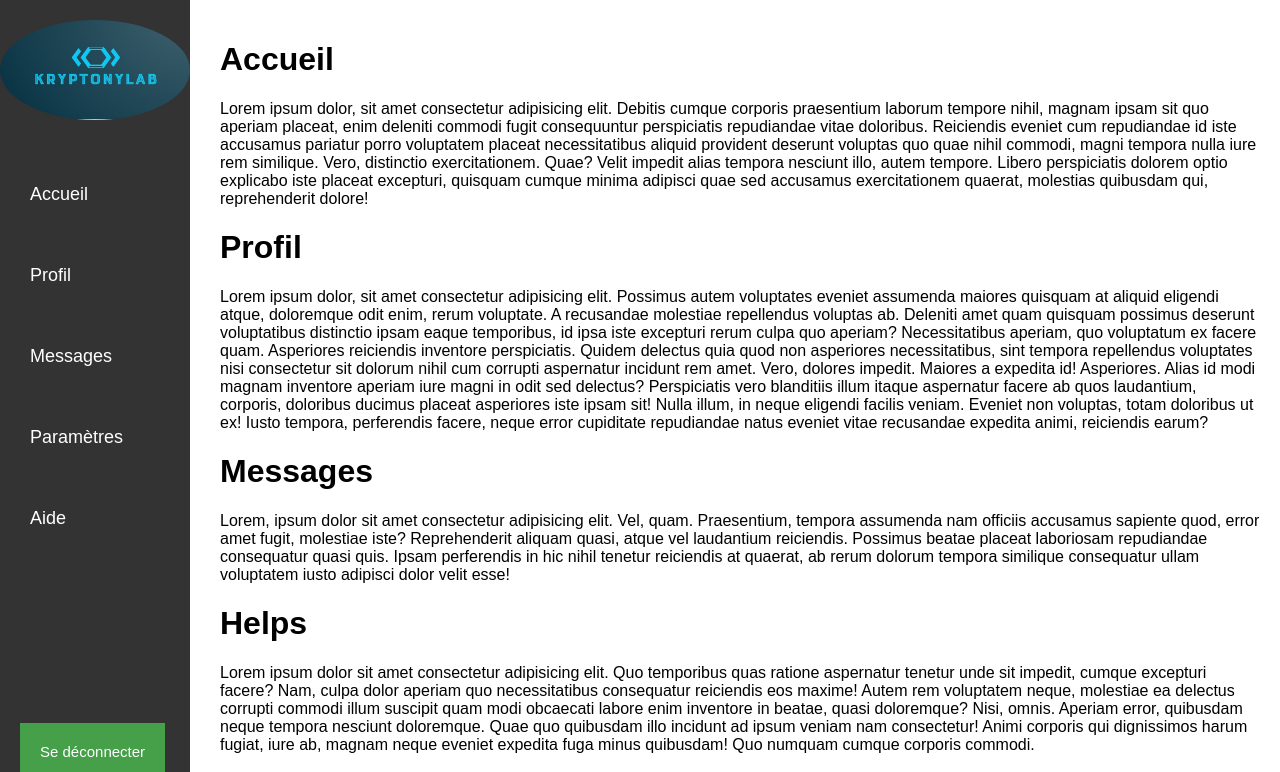
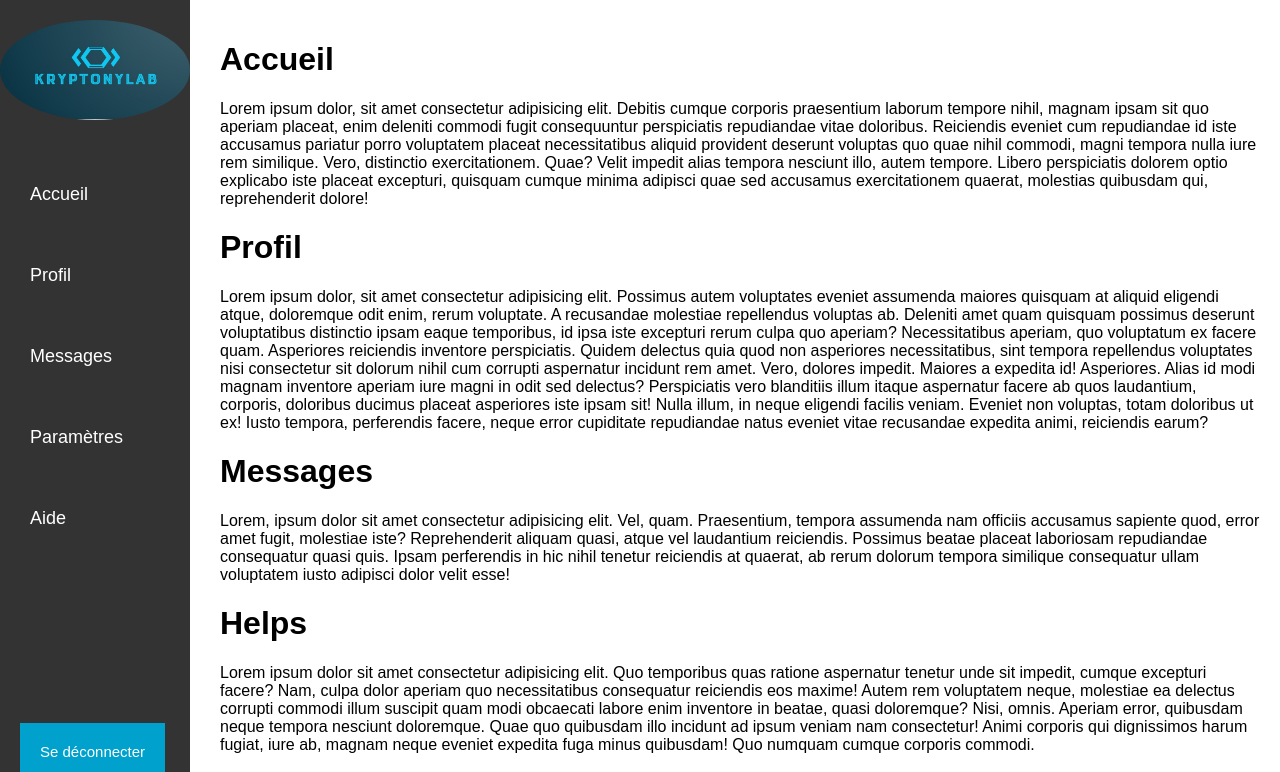
Before and after one commit to tmd7492/navbar_vertical, a plain HTML site: page index.html in a window 1280 px wide. In both pictures the pointer is over the button "Se déconnecter". Shown: the top 772 px of the page. Drawn offline with Linux system fonts and the light colour scheme.

Commit message:
Update styles.css

```diff
--- a/styles.css
+++ b/styles.css
@@ -48,7 +48,7 @@ body {
 }
 
 .logout-btn:hover {
-    background-color: #45a049;
+    background-color: #00A1CC;
 }
 
 .content {
```
